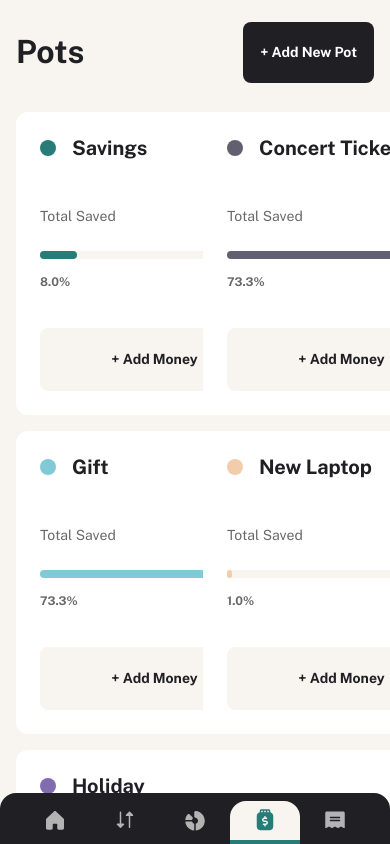
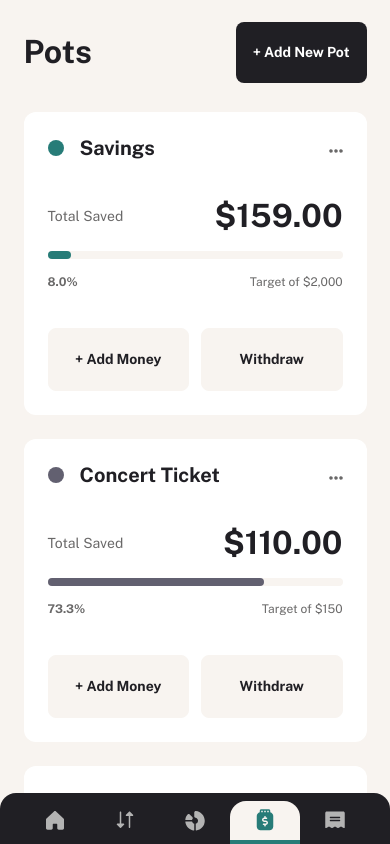
Before and after one commit to Chermann-KING/personal-finance-app, a Next.js app: page /dashboard/pots in a window 390 px wide. Built offline with nearby package versions, Linux system fonts and the light colour scheme.

Commit message:
📱 Main: App > Dashboard > Pots > Make it responsive

```diff
--- a/src/app/dashboard/pots/page.tsx
+++ b/src/app/dashboard/pots/page.tsx
@@ -63,7 +63,7 @@ function PotsPage() {
   };
 
   return (
-    <div className="self-stretch flex flex-col gap-y-8">
+    <div className="w-full flex flex-col gap-y-8">
       {/* header */}
       <HeaderPage
         title="Pots"
@@ -72,8 +72,7 @@ function PotsPage() {
         onButtonClick={handleAddNewPot}
       />
 
-      <div className="flex gap-6">
-        {/* popup */}
+      {/* edit popup */}
       {isModalOpen && (
         <PotPopup
           isOpen={isModalOpen}
@@ -82,8 +81,7 @@ function PotsPage() {
           onSubmit={handleSubmit}
         />
       )}
-
-        {/* Pot Transaction Modal */}
+      {/* transaction popup */}
       {potToTransact && (
         <PotTransactionModal
           isOpen={!!potToTransact}
@@ -102,7 +100,6 @@ function PotsPage() {
         onWithdraw={(pot) => openTransactionModal(pot, "withdraw")}
       />
     </div>
-    </div>
   );
 }
 
--- a/src/components/Dashboard/Pots/PotList.tsx
+++ b/src/components/Dashboard/Pots/PotList.tsx
@@ -69,11 +69,11 @@ const PotList: React.FC<PotListProps> = ({
   };
 
   return (
-    <div className="grid grid-cols-2 gap-4">
+    <div className="w-full grid grid-cols-1 lg:grid-cols-2 gap-6">
       {pots.map((pot, index) => (
         <div
           key={index}
-          className="bg-white w-[518px] h-[303px] flex flex-col justify-between gap-y-8 rounded-xl p-6"
+          className="bg-white col-span-1 max-[468px]:w-[343px] w-[517px] h-[303px] flex flex-col justify-between gap-y-8 rounded-xl p-6"
         >
           {/* Popup de confirmation de suppression */}
           <DeleteConfirmation
```
Lines whose indentation alone changed are shown as unchanged.
